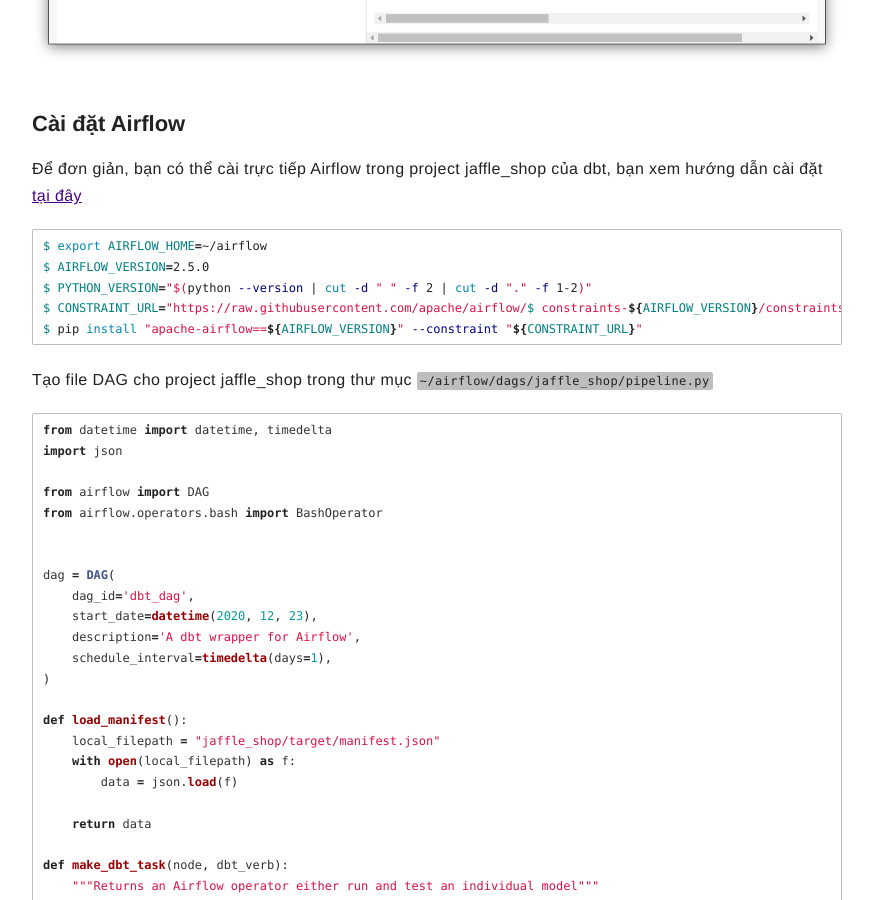
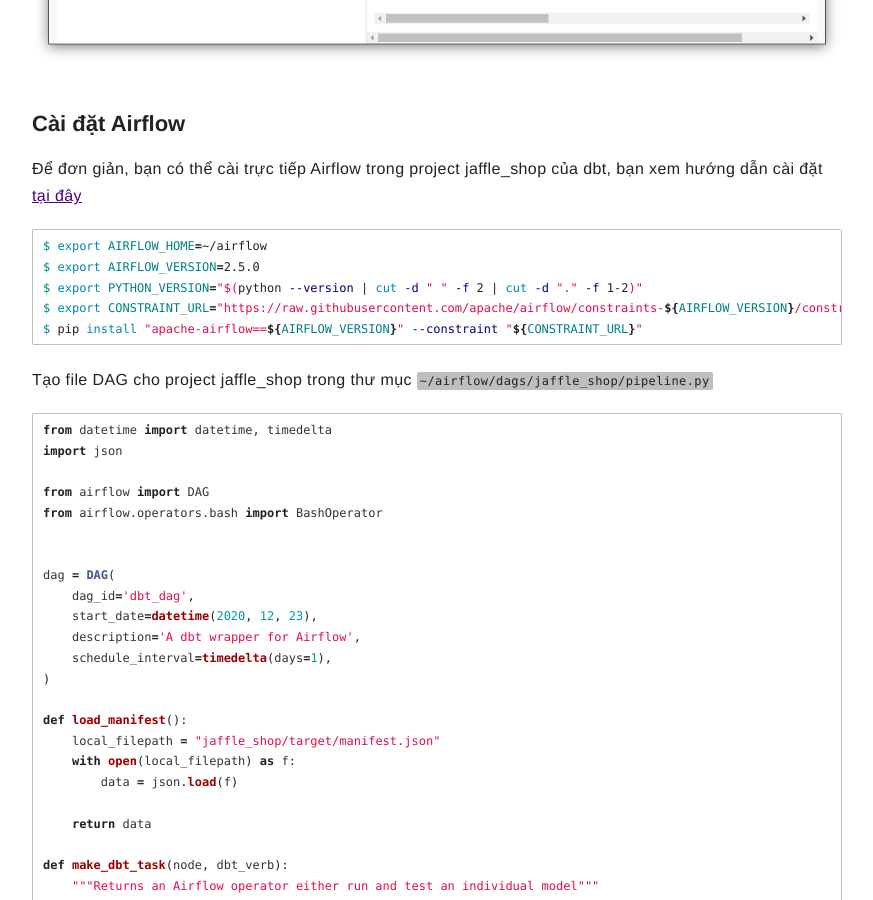
Before and after one commit to longcnttbkhn/longcnttbkhn.github.io, a Jekyll site: the page built from _posts/2023-01-07-cai-dat-data-warehouse-tren-hadoop-phan-1.markdown, in a window 1280 px wide and 900 px high, scrolled down 11458 px. Shown: the whole window, without its empty margins (203-1076 px from the left). Built offline with Jekyll 4.4.1, drawn with Linux system fonts in a browser that asks for light colours; nearby versions of some CDN libraries.

Commit message:
fix error airflow

````diff
--- a/_posts/2023-01-07-cai-dat-data-warehouse-tren-hadoop-phan-1.markdown
+++ b/_posts/2023-01-07-cai-dat-data-warehouse-tren-hadoop-phan-1.markdown
@@ -372,9 +372,9 @@ Kiểm tra trên giao diện web của Superset: `http://172.24.0.4:8088/`
 
 ```sh
 $ export AIRFLOW_HOME=~/airflow
-$ AIRFLOW_VERSION=2.5.0
-$ PYTHON_VERSION="$(python --version | cut -d " " -f 2 | cut -d "." -f 1-2)"
-$ CONSTRAINT_URL="https://raw.githubusercontent.com/apache/airflow/$ constraints-${AIRFLOW_VERSION}/constraints-${PYTHON_VERSION}.txt"
+$ export AIRFLOW_VERSION=2.5.0
+$ export PYTHON_VERSION="$(python --version | cut -d " " -f 2 | cut -d "." -f 1-2)"
+$ export CONSTRAINT_URL="https://raw.githubusercontent.com/apache/airflow/constraints-${AIRFLOW_VERSION}/constraints-${PYTHON_VERSION}.txt"
 $ pip install "apache-airflow==${AIRFLOW_VERSION}" --constraint "${CONSTRAINT_URL}"
 ```
 
````
